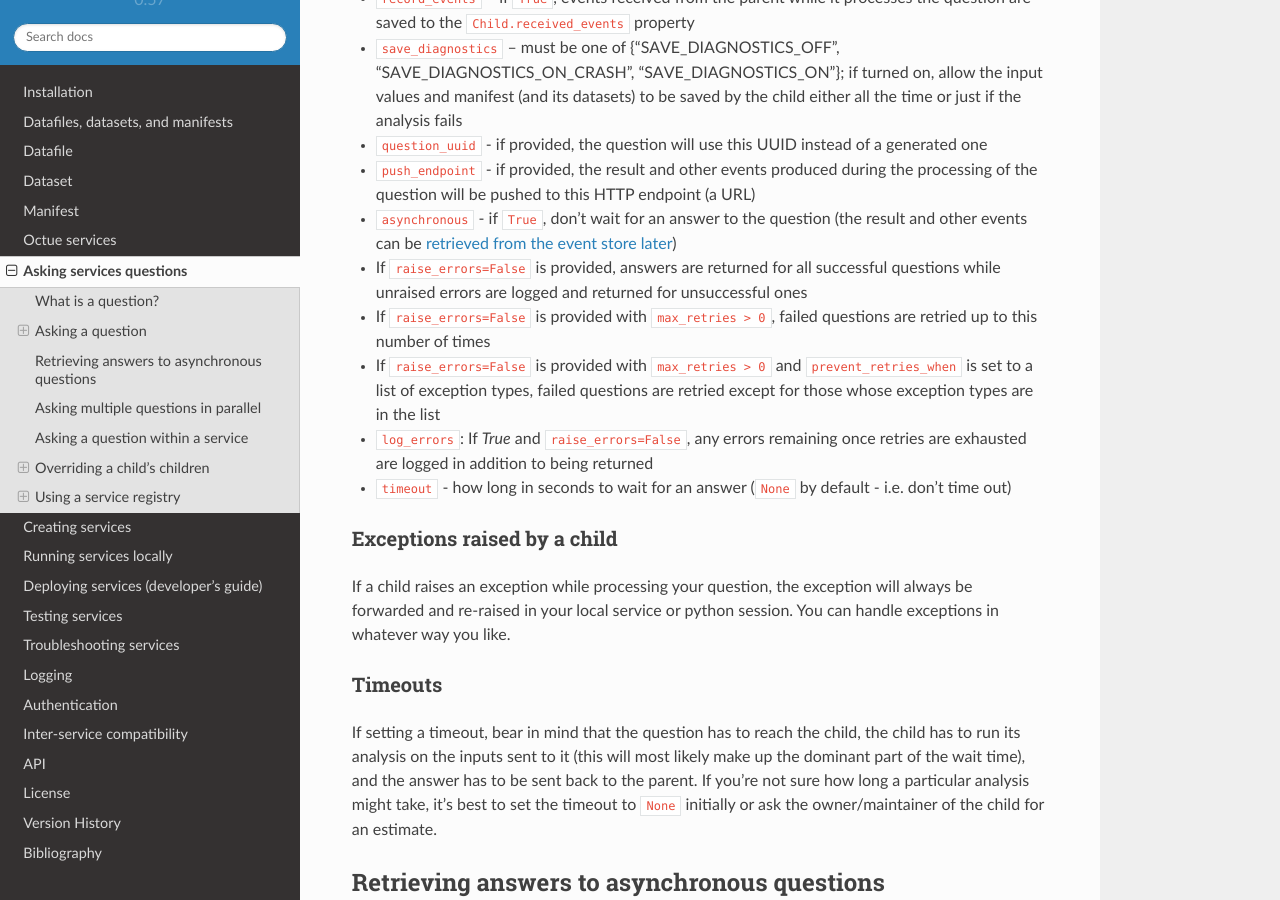
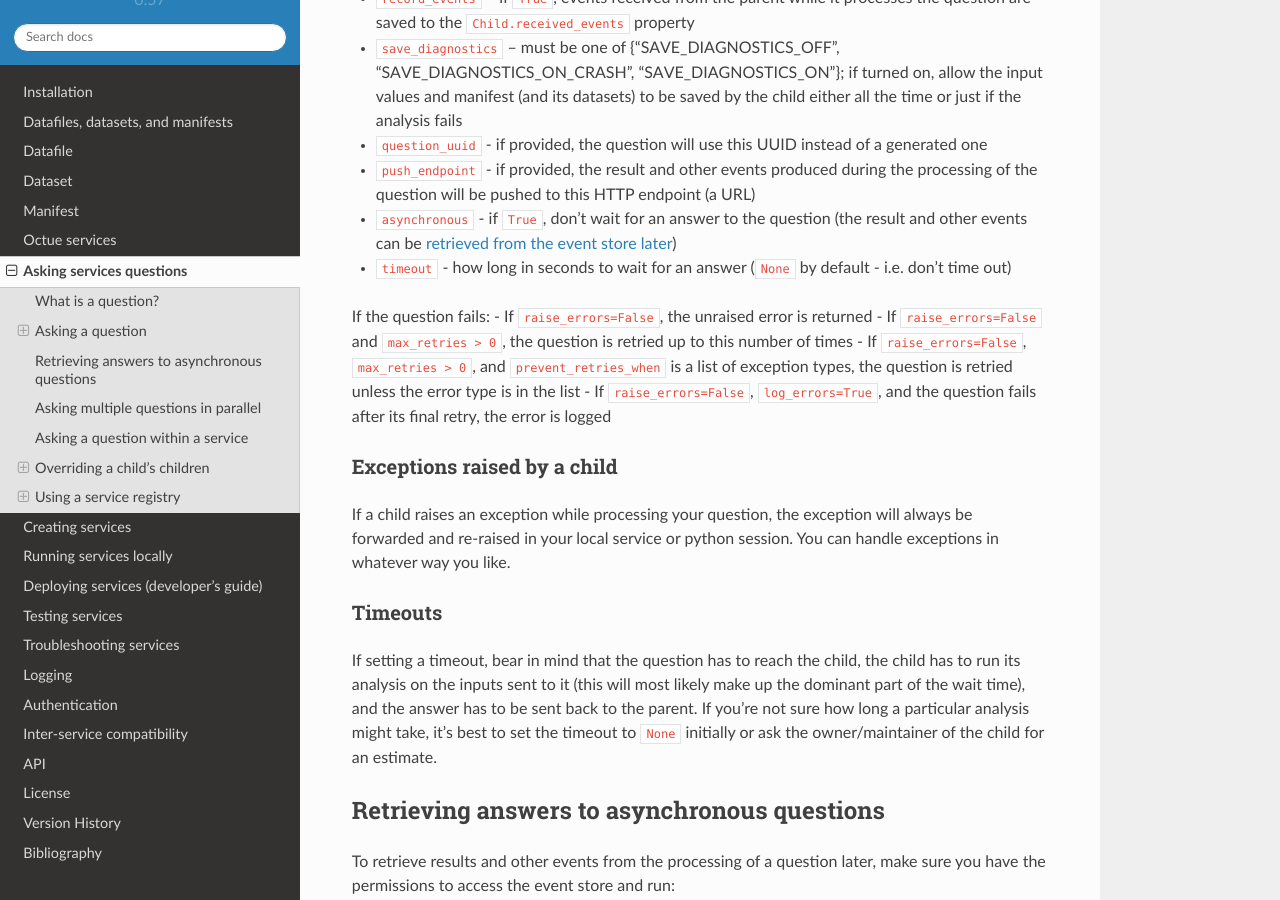
Before and after one commit to octue/octue-sdk-python, a Sphinx documentation site: the page built from docs/source/asking_questions.rst, in a window 1280 px wide and 900 px high, scrolled down 1387 px. Built offline with Sphinx 7.4.7 and the Read the Docs theme 2.0.0, drawn with Linux system fonts in a browser that asks for light colours; some of the changed text lies outside the part shown.

Commit message:
DOC: Update docs
skipci

```diff
--- a/docs/source/asking_questions.rst
+++ b/docs/source/asking_questions.rst
@@ -68,11 +68,14 @@ You can also set the following options when you call :mod:`Child.ask <octue.reso
 - ``question_uuid`` - if provided, the question will use this UUID instead of a generated one
 - ``push_endpoint`` - if provided, the result and other events produced during the processing of the question will be pushed to this HTTP endpoint (a URL)
 - ``asynchronous`` - if ``True``, don't wait for an answer to the question (the result and other events can be :ref:`retrieved from the event store later <retrieving_asynchronous_answers>`)
-- If ``raise_errors=False`` is provided, answers are returned for all successful questions while unraised errors are logged and returned for unsuccessful ones
-- If ``raise_errors=False`` is provided with ``max_retries > 0``, failed questions are retried up to this number of times
-- If ``raise_errors=False`` is provided with ``max_retries > 0`` and ``prevent_retries_when`` is set to a list of exception types, failed questions are retried except for those whose exception types are in the list
-- ``log_errors``: If `True` and ``raise_errors=False``, any errors remaining once retries are exhausted are logged in addition to being returned
 - ``timeout`` - how long in seconds to wait for an answer (``None`` by default - i.e. don't time out)
+
+If the question fails:
+- If ``raise_errors=False``, the unraised error is returned
+- If ``raise_errors=False`` and ``max_retries > 0``, the question is retried up to this number of times
+- If ``raise_errors=False``, ``max_retries > 0``, and ``prevent_retries_when`` is a list of exception types, the question is retried unless the error type is in the list
+- If ``raise_errors=False``, ``log_errors=True``, and the question fails after its final retry, the error is logged
+
 
 Exceptions raised by a child
 ----------------------------
@@ -189,8 +192,8 @@ access the event store and run:
 
 Asking multiple questions in parallel
 =====================================
-You can also ask multiple questions to a service in parallel - just provide any number of questions as dictionaries of
-`Child.ask` arguments:
+You can also ask multiple questions to a service in parallel - just provide questions as dictionaries of `Child.ask`
+arguments:
 
 .. code-block:: python
 
```
